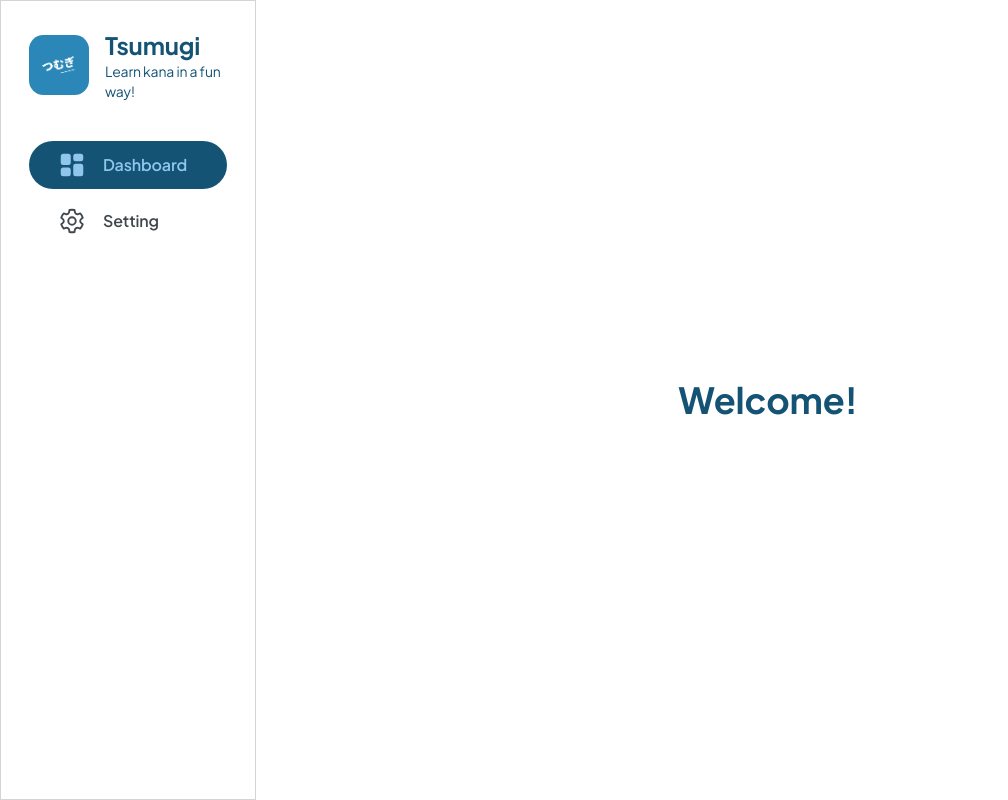
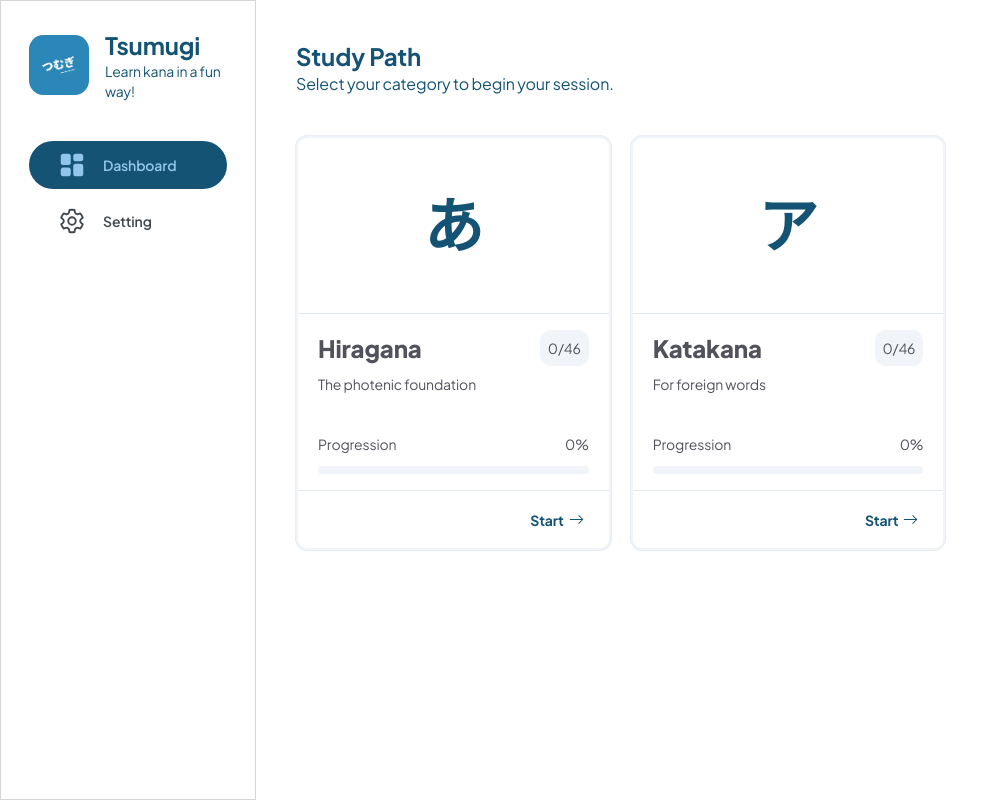
Before and after one commit to ryaand/Tsumugi, a React (Vite) app: page / in a window 1280 px wide. Shown: the whole page, without its empty margins (0-1008 px from the left). Built offline with nearby package versions, Linux system fonts and the light colour scheme.

Commit message:
feat: add mainMenu

```diff
--- a/src/App.tsx
+++ b/src/App.tsx
@@ -3,6 +3,7 @@ import "./App.css";
 import MainMenu from './features/mainMenu/page';
 import Navbar from './utilities/navbar';
 import { useEffect } from 'react';
+import SettingMenu from './features/settingMenu/page';
 
 const App = () => {
     useEffect(() => {
@@ -24,6 +25,7 @@ const App = () => {
                 <main className='flex-1'>
                     <Routes>
                         <Route path='/' element={<MainMenu />} />
+                        <Route path='/settings' element={<SettingMenu />} />
                     </Routes>
                 </main>
             </div>
--- /dev/null
+++ b/src/components/ui/card.tsx
@@ -0,0 +1,103 @@
+import * as React from "react"
+
+import { cn } from "#lib/utils"
+
+function Card({
+  className,
+  size = "default",
+  ...props
+}: React.ComponentProps<"div"> & { size?: "default" | "sm" }) {
+  return (
+    <div
+      data-slot="card"
+      data-size={size}
+      className={cn(
+        "group/card flex flex-col gap-(--card-spacing) overflow-hidden rounded-xl bg-card py-(--card-spacing) text-sm text-card-foreground ring-1 ring-foreground/10 [--card-spacing:--spacing(4)] has-data-[slot=card-footer]:pb-0 has-[>img:first-child]:pt-0 data-[size=sm]:[--card-spacing:--spacing(3)] data-[size=sm]:has-data-[slot=card-footer]:pb-0 *:[img:first-child]:rounded-t-xl *:[img:last-child]:rounded-b-xl",
+        className
+      )}
+      {...props}
+    />
+  )
+}
+
+function CardHeader({ className, ...props }: React.ComponentProps<"div">) {
+  return (
+    <div
+      data-slot="card-header"
+      className={cn(
+        "group/card-header @container/card-header grid auto-rows-min items-start gap-1 rounded-t-xl px-(--card-spacing) has-data-[slot=card-action]:grid-cols-[1fr_auto] has-data-[slot=card-description]:grid-rows-[auto_auto] [.border-b]:pb-(--card-spacing)",
+        className
+      )}
+      {...props}
+    />
+  )
+}
+
+function CardTitle({ className, ...props }: React.ComponentProps<"div">) {
+  return (
+    <div
+      data-slot="card-title"
+      className={cn(
+        "font-heading text-base leading-snug font-medium group-data-[size=sm]/card:text-sm",
+        className
+      )}
+      {...props}
+    />
+  )
+}
+
+function CardDescription({ className, ...props }: React.ComponentProps<"div">) {
+  return (
+    <div
+      data-slot="card-description"
+      className={cn("text-sm text-muted-foreground", className)}
+      {...props}
+    />
+  )
+}
+
+function CardAction({ className, ...props }: React.ComponentProps<"div">) {
+  return (
+    <div
+      data-slot="card-action"
+      className={cn(
+        "col-start-2 row-span-2 row-start-1 self-start justify-self-end",
+        className
+      )}
+      {...props}
+    />
+  )
+}
+
+function CardContent({ className, ...props }: React.ComponentProps<"div">) {
+  return (
+    <div
+      data-slot="card-content"
+      className={cn("px-(--card-spacing)", className)}
+      {...props}
+    />
+  )
+}
+
+function CardFooter({ className, ...props }: React.ComponentProps<"div">) {
+  return (
+    <div
+      data-slot="card-footer"
+      className={cn(
+        "flex items-center rounded-b-xl border-t bg-muted/50 p-(--card-spacing)",
+        className
+      )}
+      {...props}
+    />
+  )
+}
+
+export {
+  Card,
+  CardHeader,
+  CardFooter,
+  CardTitle,
+  CardAction,
+  CardDescription,
+  CardContent,
+}
--- /dev/null
+++ b/src/features/mainMenu/components/pickCard.tsx
@@ -0,0 +1,34 @@
+import { Card } from "#components/ui/card"
+
+const PickCard = ({picture, title, description}) => {
+    return (
+        <div className="">
+            <Card className="w-full hover:shadow-2xl/50 hover:border-2 hover:border-accent-foreground border-2 border-accent cursor-pointer transition-all duration-100">
+                <div className="w-full flex items-center justify-center h-40 border-b pb-5">
+                    <h1 className="absolute font-black text-6xl">{picture}</h1>
+                </div>
+                <div className="text-zinc-600 mx-5">
+                    <div className="w-full flex justify-between items-center">
+                        <h1 className="text-2xl font-black">{title}</h1>
+                        <div className="bg-accent p-2 rounded-xl text-sm">0/46</div>
+                    </div>
+                    <div className="pt-2">
+                        <p>{description}</p>
+                    </div>
+                    <div className="pt-10 flex flex-col gap-3">
+                        <div className="flex justify-between">
+                            <h3>Progression</h3>
+                            <p>0%</p>
+                        </div>
+                        <div className="bg-accent w-full h-2 rounded-full"></div>
+                    </div>
+                </div>
+                <div className="font-bold flex items-center px-5 border-t pt-4 right-0 w-full justify-end">
+                    Start<svg xmlns="http://www.w3.org/2000/svg" width="25" height="25" viewBox="0 0 24 24"><path fill="#145374" d="m18 12l.354-.354l.353.354l-.353.354zm-12 .5a.5.5 0 0 1 0-1zm8.354-4.854l4 4l-.708.708l-4-4zm4 4.708l-4 4l-.708-.708l4-4zM18 12.5H6v-1h12z" /></svg>
+                </div>
+            </Card>
+        </div>
+    )
+}
+
+export default PickCard
--- a/src/features/mainMenu/page.tsx
+++ b/src/features/mainMenu/page.tsx
@@ -1,7 +1,24 @@
+import PickCard from "./components/pickCard"
+import { Link } from "react-router-dom"
+
 const MainMenu = () => {
     return (
-        <div className="w-full h-screen flex items-center justify-center text-4xl font-bold">
-            <div>Welcome!</div>
+        <div className="w-full h-screen flex flex-col p-10">
+            <div>
+                <h1 className="text-2xl font-bold">Study Path</h1>
+                <p>Select your category to begin your session.</p>
+            </div>
+            <div className="flex w-full pt-10 gap-5 items-center">
+                <Link to={"/hiraganaPickKana"} className="w-1/3">
+                    <PickCard picture={"あ"} title={"Hiragana"} description={"The photenic foundation"} />
+                </Link>
+                <Link to={"/hiraganaPickKana"} className="w-1/3">
+                    <PickCard picture={"ア"} title={"Katakana"} description={"For foreign words"} />
+                </Link>
+                <Link to={"/hiraganaPickKana"} className="w-1/3 hidden">
+                    <PickCard picture={"学"} title={"Kanji"} description={"Logographic characters"} />
+                </Link>
+            </div>
         </div>
     )
 }
--- /dev/null
+++ b/src/features/settingMenu/page.tsx
@@ -0,0 +1,9 @@
+const SettingMenu = () => {
+    return (
+        <div className="w-full h-screen flex items-center justify-center text-4xl font-bold">
+            <div>Setting</div>
+        </div>
+    )
+}
+
+export default SettingMenu
--- a/src/utilities/navbar.tsx
+++ b/src/utilities/navbar.tsx
@@ -20,7 +20,7 @@ const Navbar = () => {
                     <p className="text-sm">Learn kana in a fun way!</p>
                 </div>
             </div>
-            <div className="font-semibold w-full gap-2 flex flex-col">
+            <div className="font-semibold text-sm w-full gap-2 flex flex-col">
                 <NavLink to="/" className={getMenuClass} end>
                     {({ isActive }) => (
                         <>
@@ -29,7 +29,7 @@ const Navbar = () => {
                         </>
                     )}
                 </NavLink>
-                <NavLink to="/character" className={getMenuClass}>
+                <NavLink to="/settings" className={getMenuClass}>
                     {({ isActive }) => (
                         <>
                             <svg xmlns="http://www.w3.org/2000/svg" width="30" height="30" viewBox="0 0 24 24"><path fill={isActive ? "rgb(145,198,236)" : "none"} stroke={isActive ? "rgb(145,198,236)" : "rgb(65,72,77)"} stroke-linecap="round" stroke-linejoin="round" stroke-width="1.5" d="M7.05 6.462a2 2 0 0 0 2.63-1.519l.32-1.72a9 9 0 0 1 3.998 0l.322 1.72a2 2 0 0 0 2.63 1.519l1.649-.58a9 9 0 0 1 2.001 3.46l-1.33 1.14a2 2 0 0 0 0 3.037l1.33 1.139a9 9 0 0 1-2.001 3.46l-1.65-.58a2 2 0 0 0-2.63 1.519L14 20.777a9 9 0 0 1-3.998 0l-.322-1.72a2 2 0 0 0-2.63-1.519l-1.649.58a9 9 0 0 1-2.001-3.46l1.33-1.14a2 2 0 0 0 0-3.036L3.4 9.342a9 9 0 0 1 2-3.46zM12 9a3 3 0 1 1 0 6a3 3 0 0 1 0-6" clip-rule="evenodd" /></svg>
```
Also changed, not shown: public/bg-hiragana.jpg (added).
